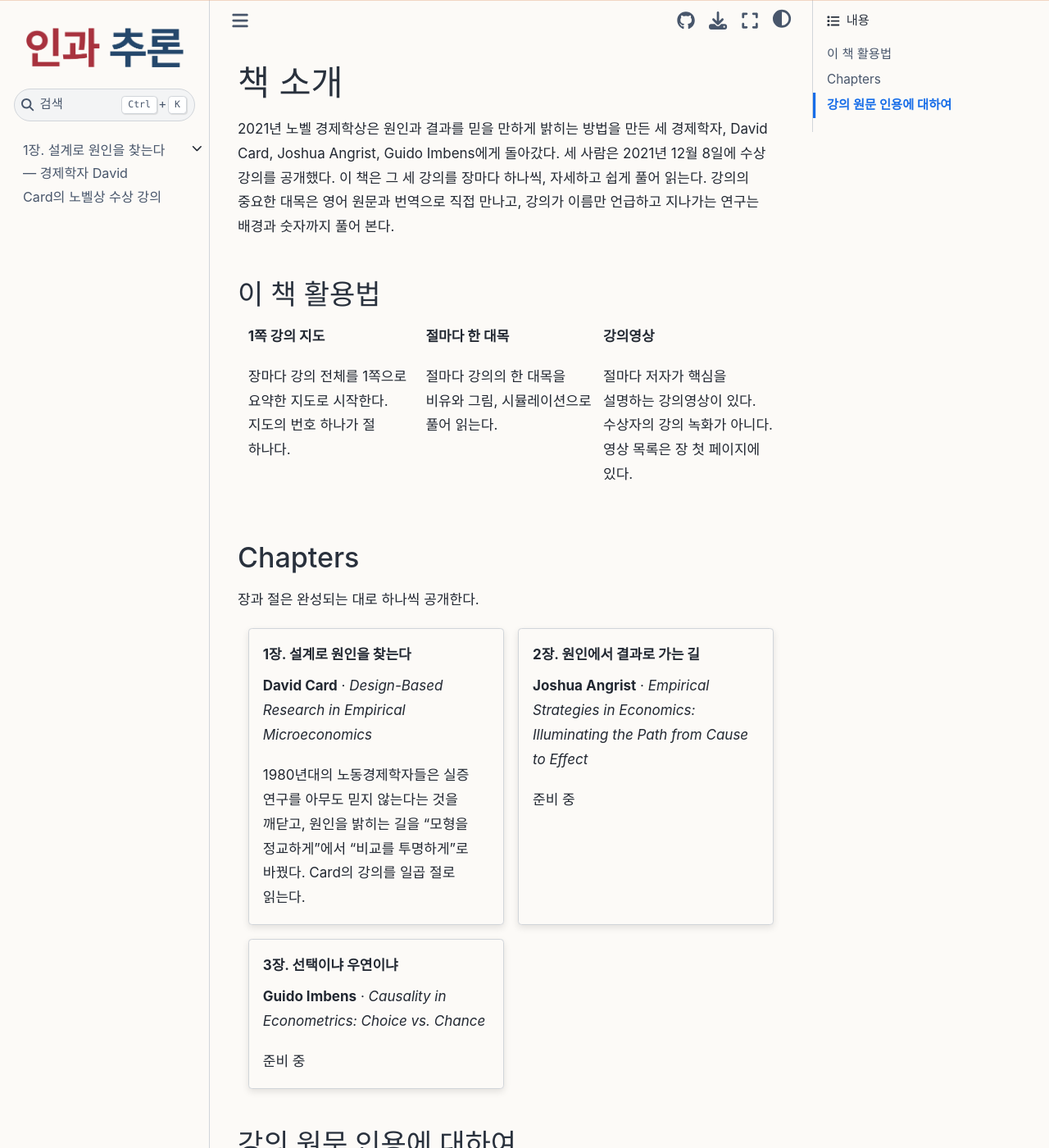
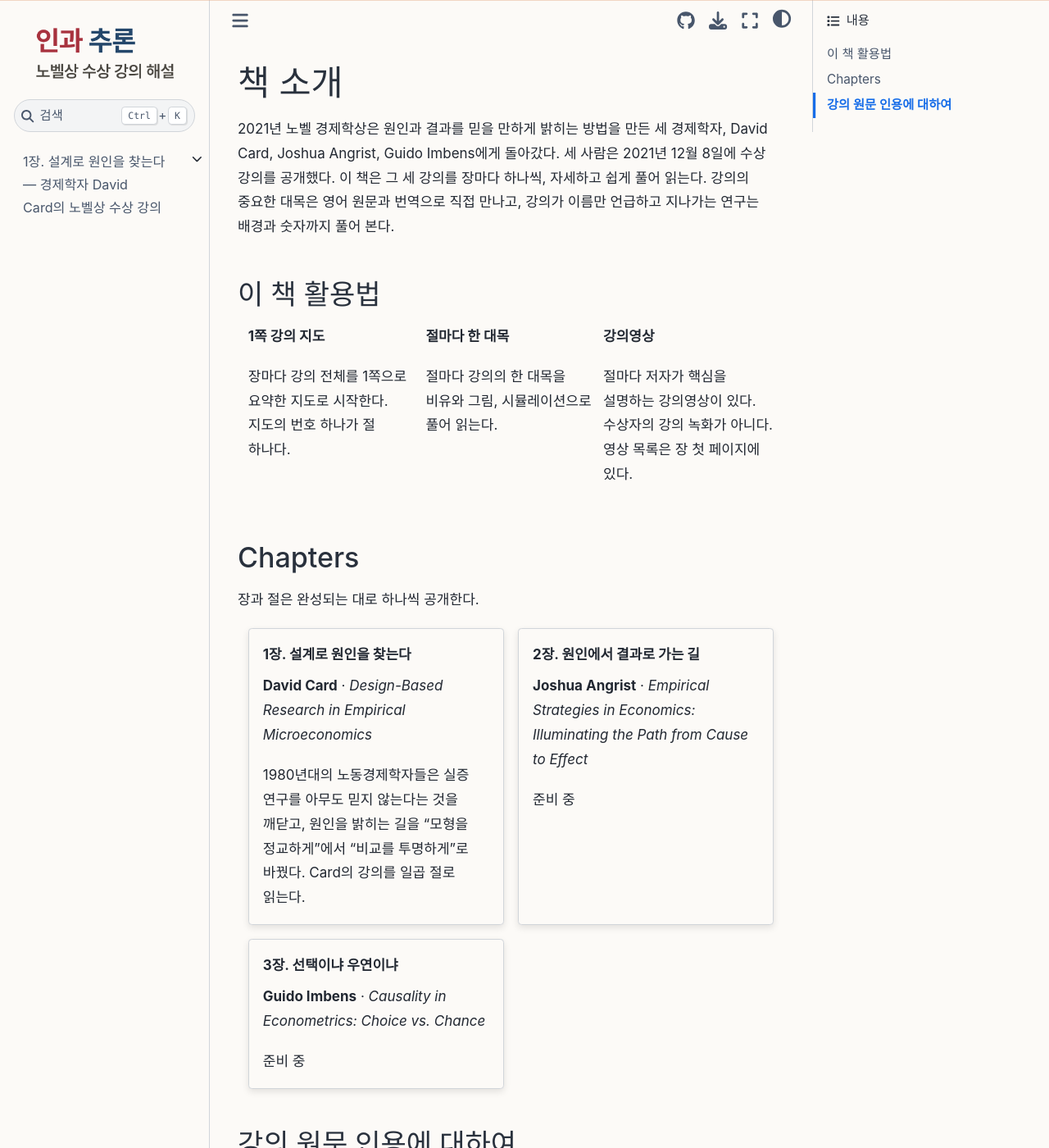
Before and after one commit to pilsunchoi/book6, a Jupyter Book: the page built from index.md, in a window 1280 px wide and 1400 px high. Shown: the whole window at 82% size. Built offline with Jupyter Book 1.0.4 settings and Sphinx 7.4.7 and the Sphinx Book theme 1.1.4, drawn with Linux system fonts in a browser that asks for light colours; some web fonts are replaced.

Commit message:
사이드바 로고: 제목을 줄이고 부제 "노벨상 수상 강의 해설"을 아래 줄에
Co-Authored-By: Claude Opus 5.5 <noreply@anthropic.com>

```diff
--- a/_static/custom.css
+++ b/_static/custom.css
@@ -47,7 +47,7 @@ article img[src$=".svg"] { width: 100%; height: auto; }
 
 /* 사이드바 로고 크기 (저자 2026-10-12): 글자만 남기자 사이드바 폭을 꽉 채워 커졌다 —
    마크가 있던 직전 판의 글자 폭(약 182px)보다 아주 약간 크게 */
-.navbar-brand.logo img.logo__image { width: 192px; max-width: 100%; height: auto; }
+.navbar-brand.logo img.logo__image { width: 168px; max-width: 100%; height: auto; }   /* book6: 제목 + 부제 두 줄 (2026-11-15) */
 
 /* "보고서의 그림" 링크로 왔을 때 그림이 화면 맨 위에 붙지 않게 */
 .report-box [id^="report-figure-"] { scroll-margin-top: 2rem; }
```
Also changed, not shown: _static/logo-dark.png, _static/logo-light.png.
